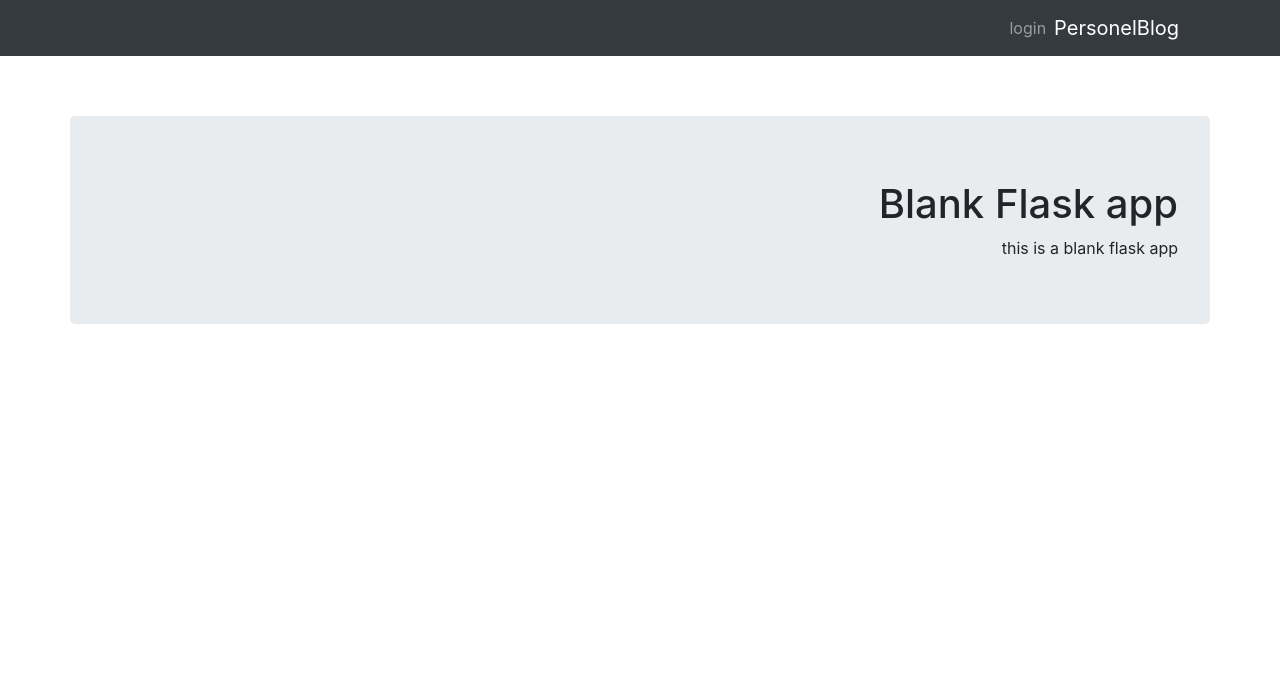
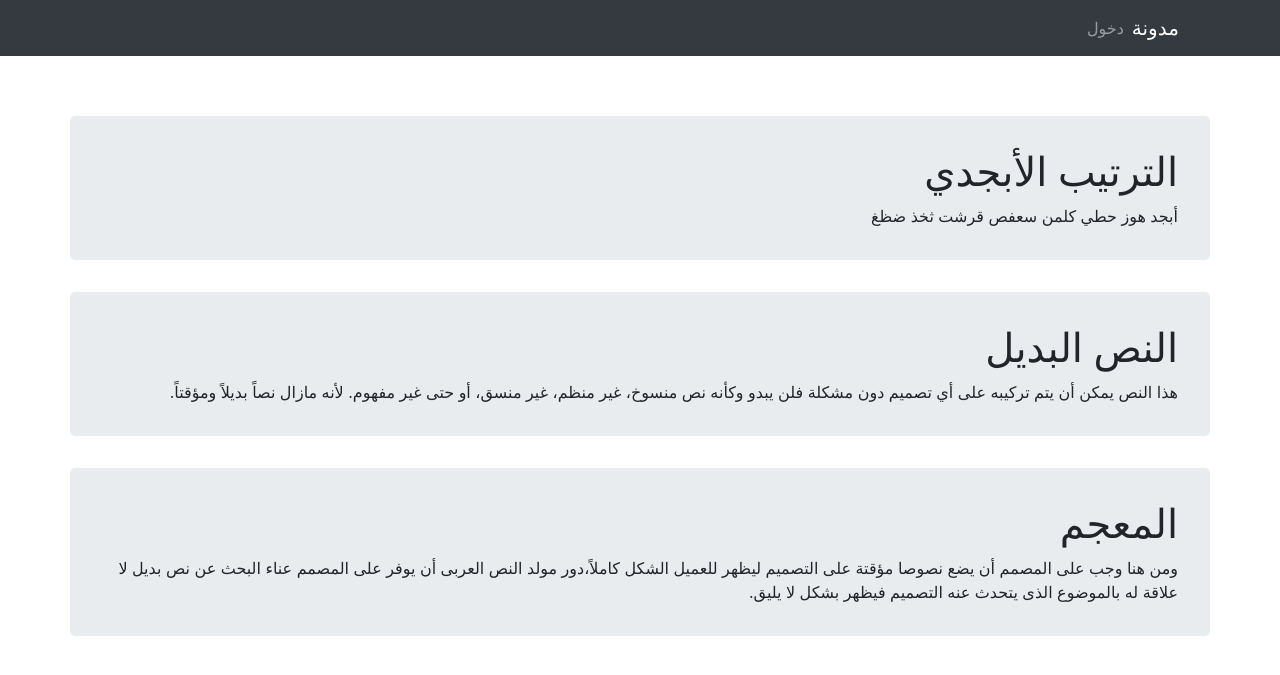
Before and after one commit to youssefhoummad/PersonelBlog, a Flask app: page / in a window 1280 px wide. Shown: the top 675 px of the page. Run offline with Flask 2, Linux system fonts and the light colour scheme; some libraries are stand-ins or nearby versions.

Commit message:
add fake posts and loop in index

```diff
--- /dev/null
+++ b/src/fake_db.py
@@ -0,0 +1,20 @@
+posts = [
+    {
+        'author': 'يوسف حمد',
+        'title': 'الترتيب الأبجدي',
+        'content': 'أبجد هوز حطي كلمن سعفص قرشت ثخذ ضظغ',
+        'pub_date': '24/04/2018'
+    },
+    {
+        'author': 'يوسف حمد',
+        'title': 'النص البديل',
+        'content': 'هذا النص يمكن أن يتم تركيبه على أي تصميم دون مشكلة فلن يبدو وكأنه نص منسوخ، غير منظم، غير منسق، أو حتى غير مفهوم. لأنه مازال نصاً بديلاً ومؤقتاً.',
+        'pub_date': '05/12/2019'
+    },
+    {
+        'author': 'خديجة',
+        'title': 'المعجم',
+        'content': 'ومن هنا وجب على المصمم أن يضع نصوصا مؤقتة على التصميم ليظهر للعميل الشكل كاملاً،دور مولد النص العربى أن يوفر على المصمم عناء البحث عن نص بديل لا علاقة له بالموضوع الذى يتحدث عنه التصميم فيظهر بشكل لا يليق.',
+        'pub_date': '05/12/2019'
+    }
+]
--- a/src/routes.py
+++ b/src/routes.py
@@ -1,10 +1,10 @@
 from flask import render_template
 
 from src import app
-
+from src import fake_db
 
 
 @app.route("/")
 @app.route("/index")
 def index():
-    return render_template('index.html')
+    return render_template('index.html', posts=fake_db.posts)
--- a/src/static/main.css
+++ b/src/static/main.css
@@ -1,3 +1,6 @@
 main{
   padding-top: 60px;
 }
+.jumbotron{
+    padding: 32px;
+}
--- a/src/templates/index.html
+++ b/src/templates/index.html
@@ -1,12 +1,12 @@
 {% extends "layout.html" %}
 
-{% block title %}fkaskapp{% endblock %}
+{% block title %}مدونة{% endblock %}
 
 {% block body %}
-    <article class="jumbotron text-right col-sm-12 mx-auto">
-      <h1 class="">Blank Flask app</h2>
-      <div class="content">
-        this is a blank flask app
-      </div>
-    </article>
+  {% for post in posts %}
+  <article class="jumbotron text-right col-sm-12 mx-auto">
+    <h1 class="">{{ post.title }}</h2>
+    <div class="content">{{ post.content }}</div>
+  </article>
+  {% endfor %}
 {% endblock %}
--- a/src/templates/layout.html
+++ b/src/templates/layout.html
@@ -14,13 +14,13 @@
     <header class="site-header">
       <nav class="navbar navbar-expand-lg navbar-dark bg-dark">
         <div class="container">
-          <a class="navbar-brand" href="#">PersonelBlog</a>
+          <a class="navbar-brand" href="#">مدونة</a>
           <!--<button class="navbar-toggler" type="button" data-toggle="collapse" data-target="#navbarNavAltMarkup" aria-controls="navbarNavAltMarkup" aria-expanded="false" aria-label="Toggle navigation">-->
           <!--  <span class="navbar-toggler-icon"></span>-->
           <!--</button>-->
           <div class="collapse navbar-collapse" id="navbarNavAltMarkup">
             <div class="navbar-nav">
-              <a class="nav-item nav-link" href="#">login</a>
+              <a class="nav-item nav-link" href="#">دخول</a>
             </div>
           </div>
         </div>
```
